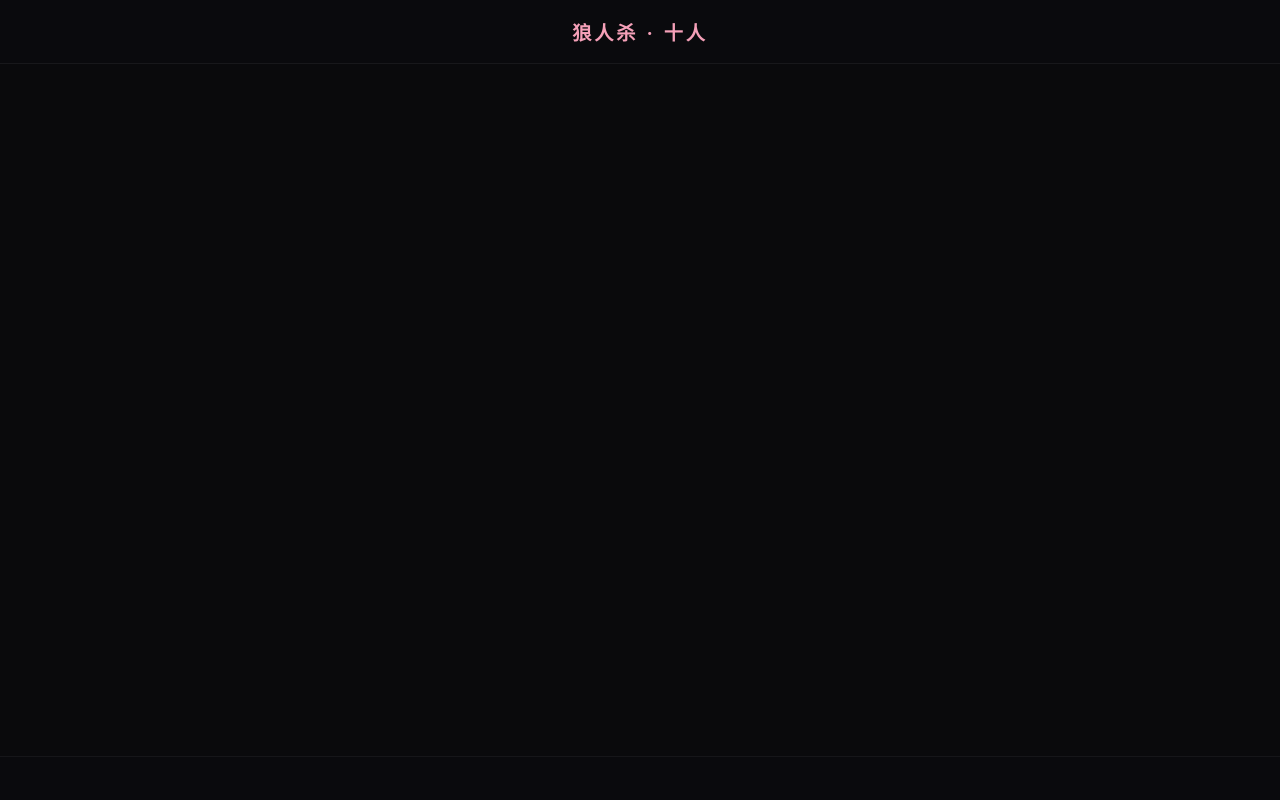
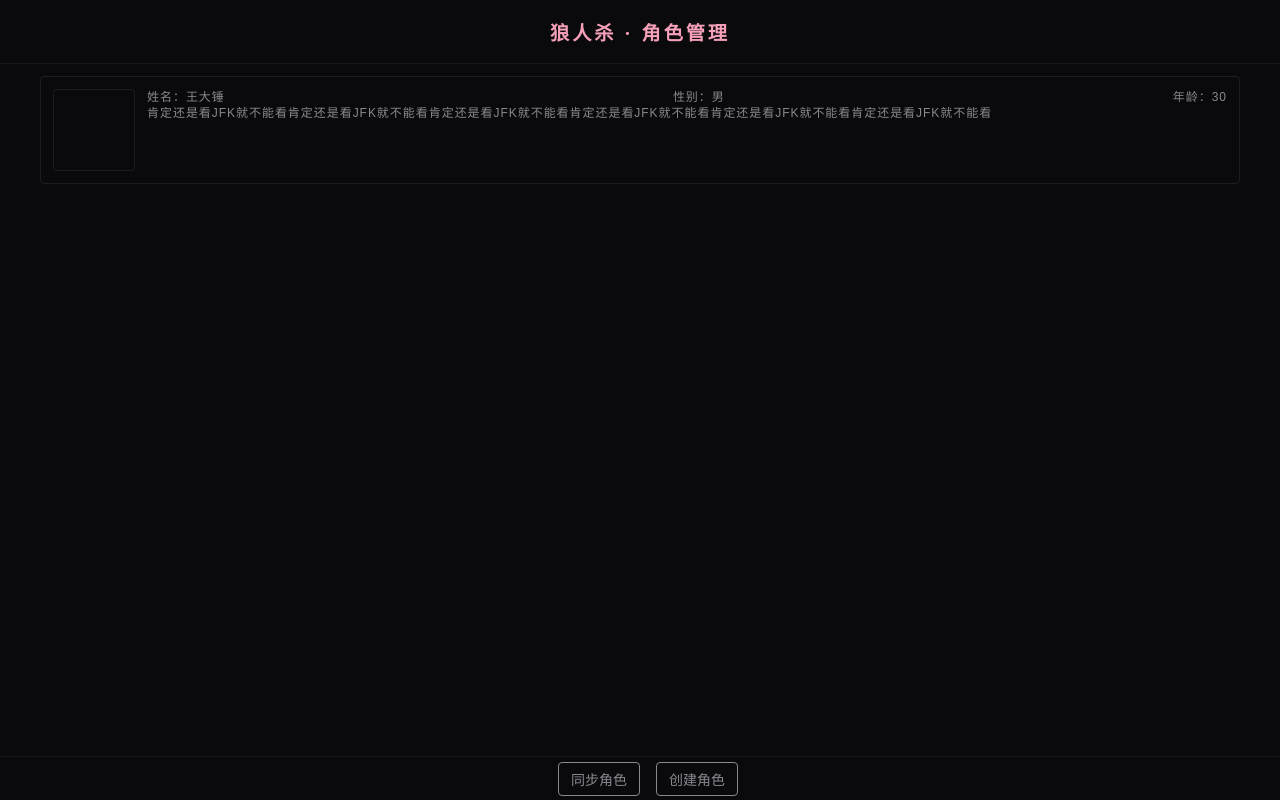
Before and after one commit to abundant3/were-wolf, a website: page public/rolepool/index.html in a window 1280 px wide. Drawn offline with Linux system fonts and the light colour scheme.

Commit message:
角色管理界面结构完成

```diff
--- a/public/rolepool/index.css
+++ b/public/rolepool/index.css
@@ -0,0 +1,59 @@
+.header-banner-button {
+    display: inline-block;
+    margin-left: 16px;
+    padding: 6px 12px;
+    font-size: 14px;
+    color: var(--text-soft);
+    background-color: transparent;
+    border: 1px solid var(--text-soft);
+    border-radius: 4px;
+    cursor: pointer;
+    transition: all 0.3s ease;
+}
+
+.role-list-container {
+    display: flex;
+    flex-direction: column;
+    gap: 10px;
+    padding: 12px;
+    flex-wrap: wrap;
+}
+
+.role-item-container {
+    border: 1px solid rgba(255, 255, 255, 0.08);
+    border-radius: 4px;
+    padding: 12px;
+    box-sizing: border-box;
+    display: flex;
+}
+
+.role-item-avatar {
+    width: 80px;
+    height: 80px;
+    border-radius: 4px;
+    background-color: var(--bg-night);
+    margin-right: 12px;
+    flex-shrink: 0;
+    border: 1px solid rgba(255, 255, 255, 0.08);
+}
+
+.role-item-info {
+    flex: 1;
+    display: flex;
+    flex-direction: column;
+    font-size: 12px;
+}
+
+.role-item-info-line {
+    margin: 0;
+    padding: 2px 0;
+    color: var(--text-soft);
+    font-size: 12px;
+    line-height: 1;
+    letter-spacing: 0.08em;
+    word-break: break-word;
+    overflow-wrap: anywhere;
+    display: flex;
+    align-items: center;
+    justify-content: space-between;
+}
--- a/public/rolepool/index.html
+++ b/public/rolepool/index.html
@@ -7,19 +7,39 @@
     <title>Document</title>
     <link rel="stylesheet" href="/static/css/toastr.min.css">
     <link rel="stylesheet" href="/static/css/global.min.css">
-    <link rel="stylesheet" href="/index.css">
+    <link rel="stylesheet" href="index.css">
 </head>
 
 <body>
     <header class="header-banner">
         <span class="header-banner-title value-title">狼人杀</span>
-        <span class="header-banner-value">十人</span>
+        <span class="header-banner-value">角色管理</span>
+
     </header>
-    <div class="content-container"></div>
-    <footer class="footer-banner"></footer>
+    <div class="content-container role-list-container">
+        <div class="role-item-container">
+            <div class="role-item-avatar"></div>
+            <div class="role-item-info">
+                <div class="role-item-info-line">
+                    <span class="role-item-info-line-name">姓名：王大锤</span>
+                    <span class="role-item-info-line-sex">性别：男</span>
+                    <span class="role-item-info-line-age">年龄：30</span>
+                </div>
+                <div class="role-item-info-line">
+                    肯定还是看JFK就不能看肯定还是看JFK就不能看肯定还是看JFK就不能看肯定还是看JFK就不能看肯定还是看JFK就不能看肯定还是看JFK就不能看
+                </div>
+            </div>
+        </div>
+
+    </div>
+    <footer class="footer-banner">
+        <button class="header-banner-button">同步角色</button>
+        <button class="header-banner-button">创建角色</button>
+    </footer>
     <script src="/static/script/jquery.min.js"></script>
     <script src="/static/script/toastr.min.js"></script>
     <script src="/static/script/global.min.js"></script>
+    <script src="index.js"></script>
 </body>
 
 </html>
```
Also changed, not shown: public/settings/index.html (+1 -1 lines).
